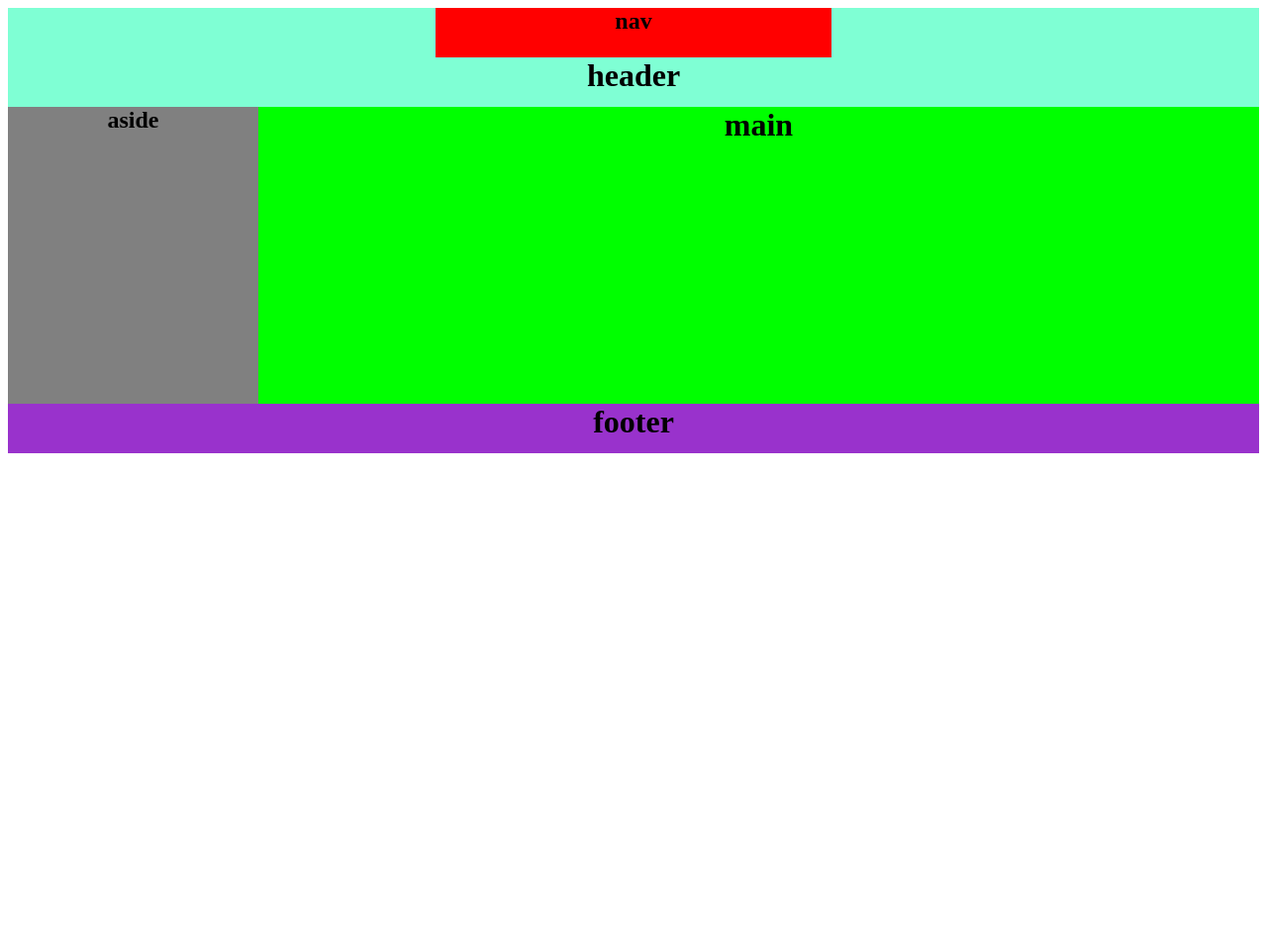
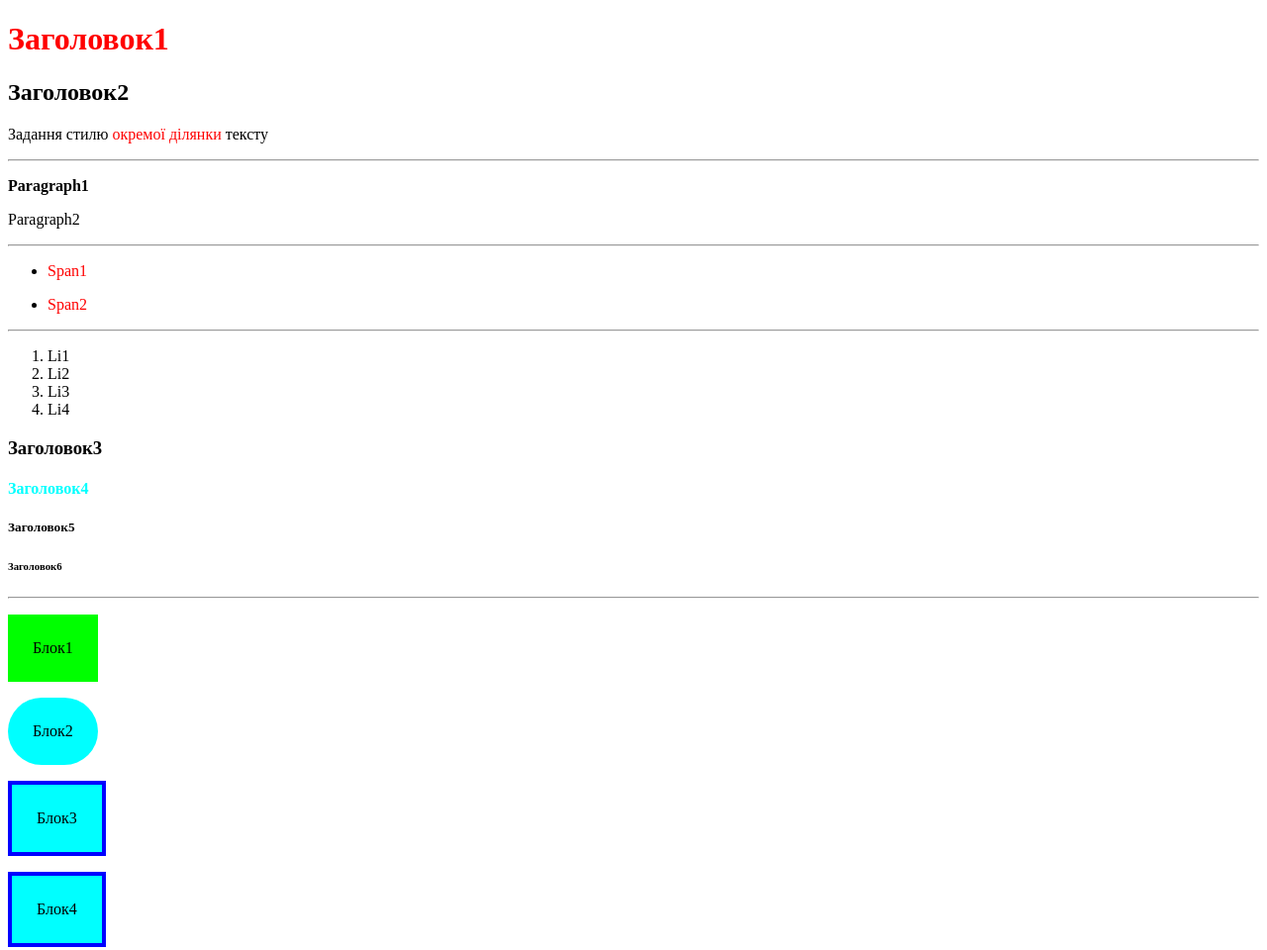
Before and after one commit to DenisLyman/WEB-Programming, a plain HTML site: page index.html in a window 1280 px wide. Shown: the whole page at 99% size. Before the commit the page ends 800 px from the top, so only its background shows below. Drawn offline with Linux system fonts and the light colour scheme.

Commit message:
Селектори CSS

```diff
--- a/index.html
+++ b/index.html
@@ -1,21 +1,63 @@
 <!DOCTYPE html>
 <html lang="en">
 <head>
-    <meta charset="UTF-8">
-    <meta http-equiv="X-UA-Compatible" content="IE=edge">
-    <meta name="viewport" content="width=device-width, initial-scale=1.0">
-    <title>Lab 2 varian 15</title>
+	<meta charset="UTF-8">
+	<meta name="viewport" content="width=device-width, initial-scale=1.0">
+	<title>Document</title>
     <link rel="stylesheet" href="style.css">
+
 </head>
 <body>
-    <header>
-        <nav><h1>Nav</h1></nav>
-        <h1>header</h1>
-    </header>
-    <div id="as_main">
-        <aside><h1>aside</h1></aside>
-        <main><h1>main</h1></main>
-    </div>
-    <footer><h1>footer</h1></footer>
+
+	<!-- 1 завдання -->
+	<h1>Заголовок1</h1>
+	<h2>Заголовок2</h2>
+	<p>Задання стилю <span>окремої ділянки</span> тексту </p>
+
+	<hr>
+
+	<!-- 2 завдання -->
+	 <div>
+	 	<p>Paragraph1</p>
+	 </div>
+	 	<p>Paragraph2</p>
+
+	 <hr>
+
+	<!-- 3 завдання -->
+
+	<ul>
+		<li>
+			<p><span>Span1</span></p>
+		</li>
+		<li>
+			<span>Span2</span>
+		</li>
+	</ul>
+
+	<hr>
+
+	<!-- 4 завдання -->
+
+	<ol>
+		<li>Li1</li>
+		<li>Li2</li>
+		<li>Li3</li>
+		<li>Li4</li>
+	</ol>
+
+
+	<h3>Заголовок3</h3>
+	<h4>Заголовок4</h4>
+	<h5>Заголовок5</h5>
+	<h6>Заголовок6</h6>
+
+	<hr>
+
+	<!-- 5 завдання САМОСТІЙНО -->
+    <p class="block" id="num1">Блок1</p>
+    <p class="block" id="num2">Блок2</p>
+    <p class="block" id="num3">Блок3</p>
+    <p class="block" id="num4">Блок4</p>
 </body>
 </html>
--- a/style.css
+++ b/style.css
@@ -1,43 +1,33 @@
-nav {
-    margin: 0 auto;
-    width: 400px;
-    height: 50px;
-    background-color: red;
+h1, h1, span {
+    color: red;
 }
 
-aside {
-    width: 20%;
-    height: 300px;
-    background-color: gray;
-    float: left;
+div p {
+    font-weight: 600;
 }
 
-main {
-    width: 80%;
-    height: 300px;
-    background-color: lime;
-    float: right;
+ul li>span {
+    font-style: none;
 }
 
-header {
-    width: 100%;
-    height: 100px;
-    background-color: aquamarine;
+h3 ~ h4 {
+    color: aqua;
 }
 
-footer {
-    width: 100%;
-    height: 100px;
-    background-color: darkorchid;
-
+.block {
+    background-color: lime;
+    text-align: top;
+    margin: left;
+    padding: 25px;
+    width: fit-content;
 }
 
-h1 {
-    text-align: center;
-    text-transform: lowercase;
-    margin: auto;
+.block#num2 {
+    background-color: aqua;
+    border-radius: 50px;
 }
 
-#as_main {
-    height: 250px;
+.block#num3, #num4 {
+    background-color: aqua;
+    border: 4px solid blue;
 }
```
